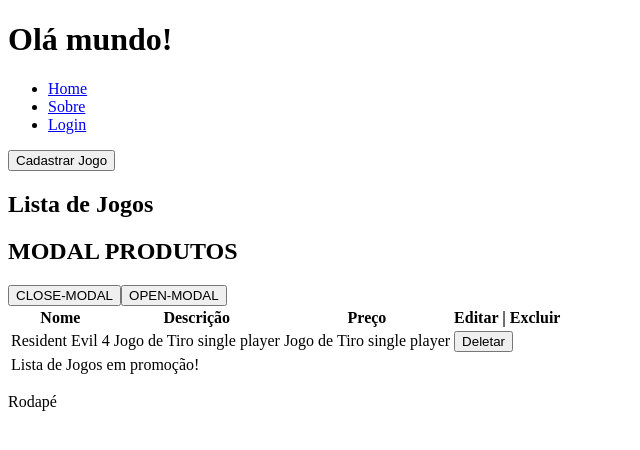
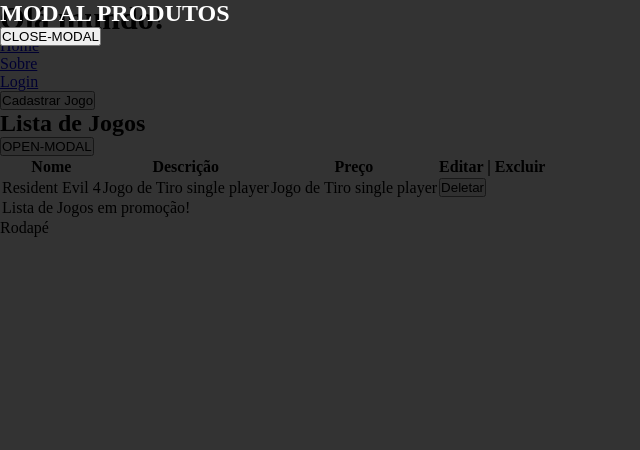
Before and after one commit to Jixatos/front-app, a React (Vite) app: page /produtos in a window 1280 px wide. Both pictures are taken after a click on the button "OPEN-MODAL". Shown: the top 450 px of the page, without its empty margins (0-640 px from the left). Built offline with nearby package versions, Linux system fonts and the light colour scheme; data requests are answered from the project's data file.

Commit message:
Estilização do modal + reset no App.

```diff
--- a/src/components/ModalActions.jsx
+++ b/src/components/ModalActions.jsx
@@ -1,11 +1,13 @@
-export default function ModalActions(props){
+import styles from "../css/ModalActions.module.css";
 
-    if(props.open) {
-        return(
-            <>
-                <h1>MODAL PRODUTOS</h1>
-                <button onClick={()=> props.setOpen(false)}>CLOSE-MODAL</button>
-            </>
-        )
-    }
+export default function ModalActions(props) {
+
+  if (props.open) {
+    return (
+      <div className={styles.container}>
+        <h1>MODAL PRODUTOS</h1>
+        <button onClick={() => props.setOpen(false)}>CLOSE-MODAL</button>
+      </div>
+    );
+  }
 }
--- /dev/null
+++ b/src/css/App.module.css
@@ -0,0 +1,5 @@
+*{
+    margin:0;
+    padding: 0;
+    box-sizing: border-box;
+}
--- /dev/null
+++ b/src/css/ModalActions.module.css
@@ -0,0 +1,8 @@
+.container{
+    background-color: rgba(0,0,0,0.8);
+    width: 100%;
+    height: 100%;
+    position: fixed;
+    top: 0;
+    color: #fff;
+}
```
Also changed, not shown: src/App.jsx (+4 -3 lines).
